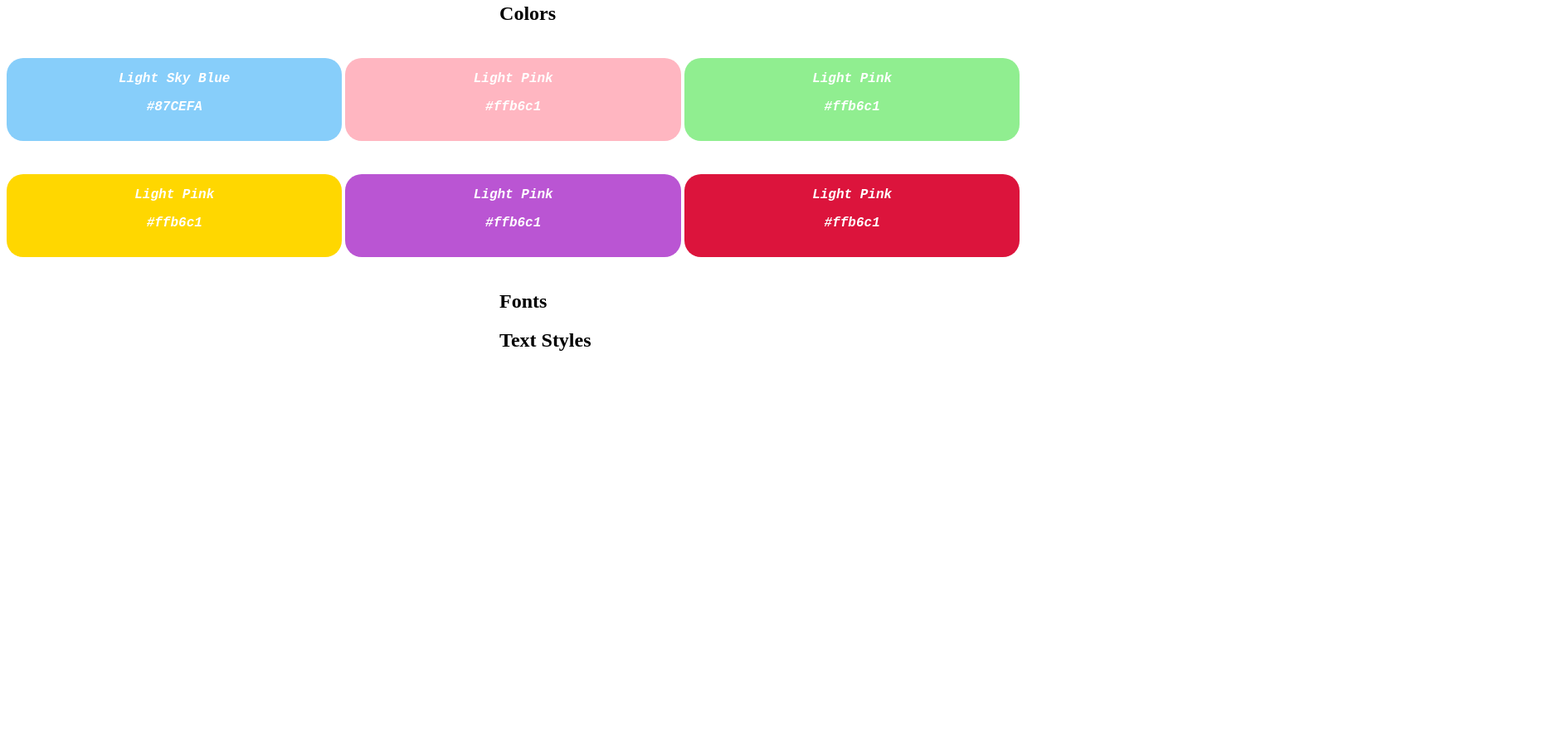
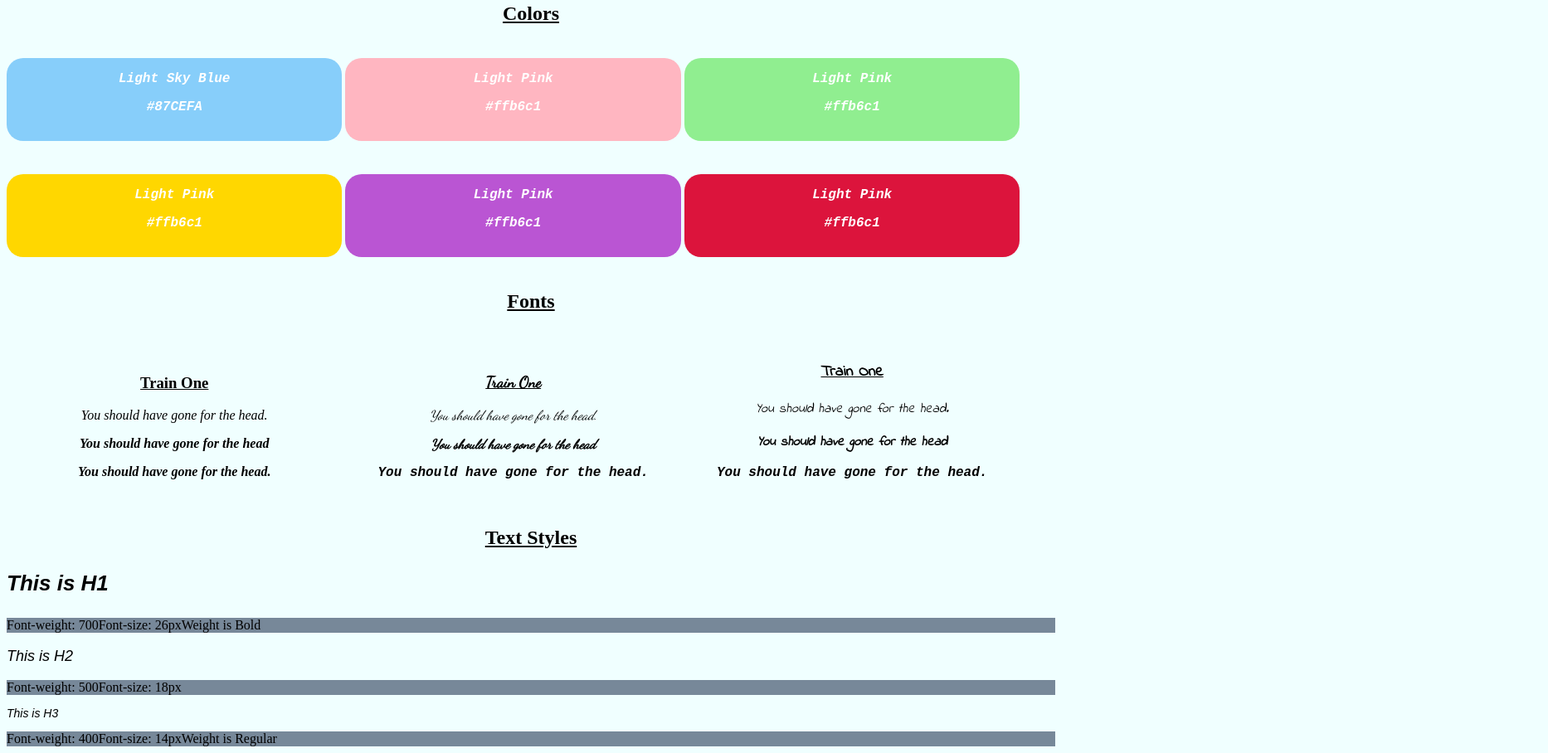
Before and after one commit to PdVila/Website-Design-System, a plain HTML site: page Website Design System/index.html in a window 1280 px wide. Shown: the part 143-1051 px from the top of the page at 83% size, 1866 px wide, since content can reach past the window. Before the commit the page ends 800 px from the top, so only its background shows below. Drawn offline with Linux system fonts and the light colour scheme; a web font is replaced by a local one.

Commit message:
Add files via upload

```diff
--- a/Website Design System/index.html
+++ b/Website Design System/index.html
@@ -5,6 +5,8 @@
     <meta name="viewport" content="width=device-width, initial-scale=1.0">
     <title>Website Design System</title>
     <link rel="stylesheet" href="style.css">
+    <link rel="preconnect" href="https://fonts.gstatic.com">
+    <link href="https://fonts.googleapis.com/css2?family=Dancing+Script&family=Indie+Flower&family=Train+One&display=swap" rel="stylesheet">
 </head>
 <body>
     <h1>A Short Website Style Guide</h1>
@@ -44,9 +46,48 @@
     </section>
     <section id="fonts">
         <h2>Fonts</h2>
+        <div class="train color-panel">
+            <h3>Train One</h3>
+            <p class="bolder train">You should have gone for the head.</p>
+            <p class="italics train">You should have gone for the head</p>
+            <p>You should have gone for the head.</p>
+        </div>
+        <div class="dancing color-panel">
+            <h3>Train One</h3>
+            <p class="bolder dancing">You should have gone for the head.</p>
+            <p class="italics dancing">You should have gone for the head</p>
+            <p>You should have gone for the head.</p>
+        </div>
+        <div class="indica color-panel">
+            <h3>Train One</h3>
+            <p class="bolder indica">You should have gone for the head.</p>
+            <p class="italics indica">You should have gone for the head</p>
+            <p>You should have gone for the head.</p>
+
+        </div>
+
     </section>
     <section id="text">
         <h2>Text Styles</h2>
+    </div class="fix">
+        <p class="header1">This is H1</p>
+        <ul class="foo">
+            <li>Font-weight: 700</li>
+            <li>Font-size: 26px</li>
+            <li>Weight is Bold</li>
+        </ul>
+        <p class="header2">This is H2</p>
+        <ul>
+            <li>Font-weight: 500</li>
+            <li>Font-size: 18px</li>
+        </ul>
+        <p class="header3">This is H3</p>
+        <ul>
+            <li>Font-weight: 400</li>
+            <li>Font-size: 14px </li>
+            <li>Weight is Regular</li>
+        </ul>
+    </div>
     </section>
 </body>
 </html>
--- a/Website Design System/style.css
+++ b/Website Design System/style.css
@@ -1,9 +1,12 @@
+body {
+	background-color: #f0ffff;
+}
 ul {
 	list-style-type: none;
 	margin: 0;
 	padding: 0;
 	overflow: hidden;
-	background-color: #333;
+	background-color: #778899;
 	font-weight: 500px;
 }
 
@@ -76,5 +79,52 @@ p {
 
 h2 {
 	position: relative;
-	left: 47%;
+	text-align: center;
+	text-decoration: underline;
 }
+
+.train p {
+	font-family: 'Train One';
+}
+
+.indica {
+	font-family: 'Indie Flower', cursive;
+}
+.bolder {
+	font-weight: 100;
+}
+
+.italics {
+	font-style: italic;
+}
+
+.dancing {
+	font-family: 'Dancing Script', cursive;
+}
+
+h3 {
+	text-decoration: underline;
+}
+
+h2 .fonts {
+	position: relative;
+	text-align: center;
+}
+
+.header1 {
+	font-size: 26px;
+	font-family: Arial, Helvetica, sans-serif;
+	font-weight: 700;
+}
+
+.header2 {
+	font-size: 18px;
+	font-family: Arial, Helvetica, sans-serif;
+	font-weight: 500;
+}
+
+.header3 {
+	font-size: 14px;
+	font-family: Arial, Helvetica, sans-serif;
+	font-weight: 400;
+}
```
